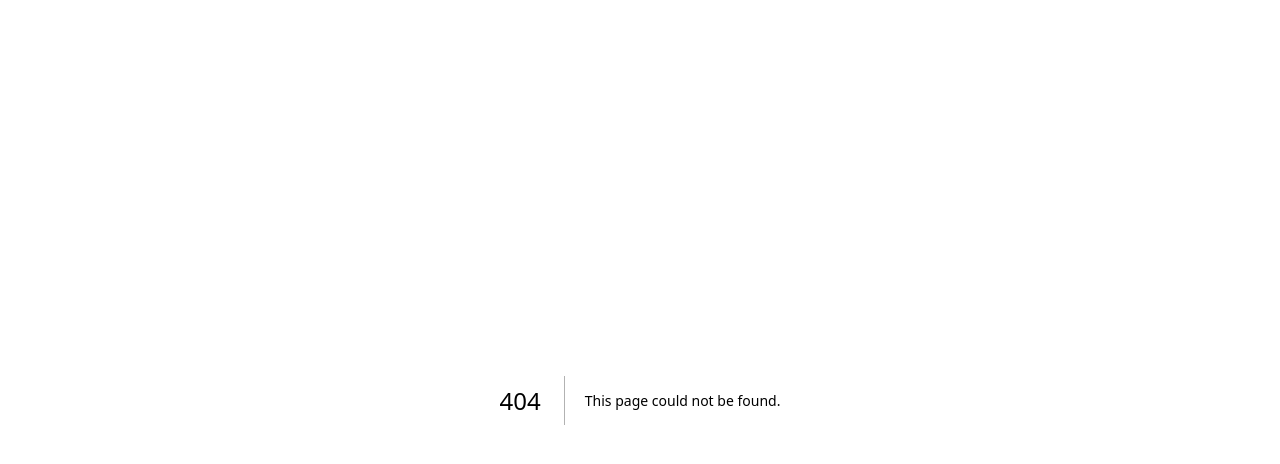
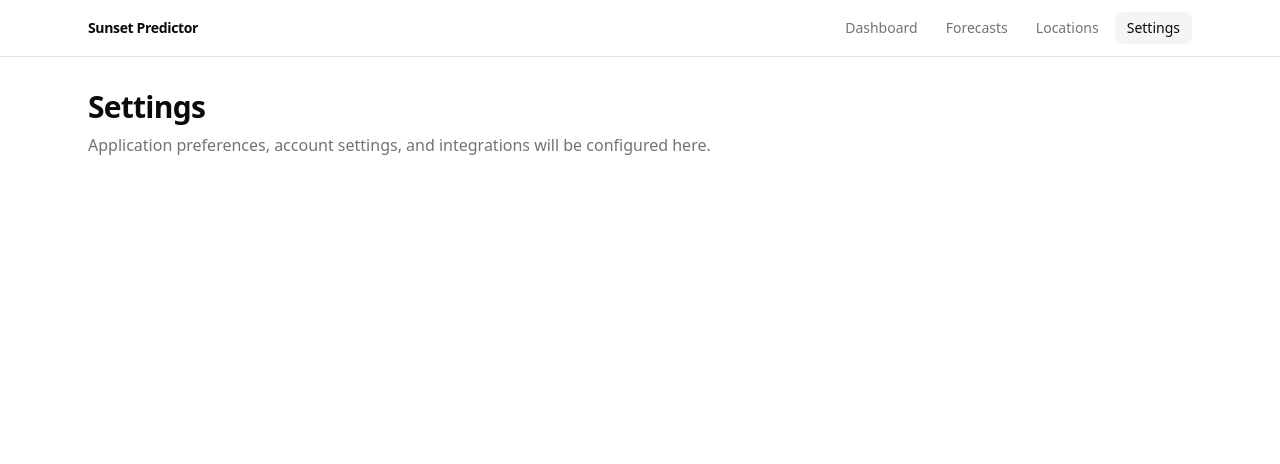
Before and after one commit to nickskupien/sunset-sunrise-predictor, a Next.js app in the folder apps/web/: page /settings in a window 1280 px wide. Before the commit this address had no page. Shown: the top 464 px of the page. Built offline with nearby package versions, Linux system fonts and the light colour scheme.

Commit message:
infra(webapp): add page routing

```diff
--- /dev/null
+++ b/apps/web/app/(app)/dashboard/page.tsx
@@ -0,0 +1,10 @@
+import { RoutePage } from "@/components/layout/route-page";
+
+export default function DashboardPage() {
+  return (
+    <RoutePage
+      title="Dashboard"
+      description="Overview metrics and daily sky quality insights will live here."
+    />
+  );
+}
--- /dev/null
+++ b/apps/web/app/(app)/forecasts/page.tsx
@@ -0,0 +1,10 @@
+import { RoutePage } from "@/components/layout/route-page";
+
+export default function ForecastsPage() {
+  return (
+    <RoutePage
+      title="Forecasts"
+      description="Hourly and daily sunset forecast details will be built on this page."
+    />
+  );
+}
--- /dev/null
+++ b/apps/web/app/(app)/layout.tsx
@@ -0,0 +1,10 @@
+import { AppNav } from "@/components/layout/app-nav";
+
+export default function AppLayout({ children }: { children: React.ReactNode }) {
+  return (
+    <>
+      <AppNav />
+      <main className="mx-auto w-full max-w-6xl px-6 py-8">{children}</main>
+    </>
+  );
+}
--- /dev/null
+++ b/apps/web/app/(app)/locations/page.tsx
@@ -0,0 +1,10 @@
+import { RoutePage } from "@/components/layout/route-page";
+
+export default function LocationsPage() {
+  return (
+    <RoutePage
+      title="Locations"
+      description="Manage tracked locations and defaults from this page."
+    />
+  );
+}
--- /dev/null
+++ b/apps/web/app/(app)/settings/page.tsx
@@ -0,0 +1,10 @@
+import { RoutePage } from "@/components/layout/route-page";
+
+export default function SettingsPage() {
+  return (
+    <RoutePage
+      title="Settings"
+      description="Application preferences, account settings, and integrations will be configured here."
+    />
+  );
+}
--- /dev/null
+++ b/apps/web/app/(public)/page.tsx
@@ -0,0 +1,41 @@
+import Link from "next/link";
+import { buttonVariants } from "@/components/ui/button";
+import { appNavItems, routes } from "@/config/routes";
+
+export default function HomePage() {
+  return (
+    <main className="mx-auto flex min-h-screen w-full max-w-4xl flex-col items-start justify-center gap-8 px-6 py-16">
+      <section className="space-y-3">
+        <h1 className="text-4xl font-semibold tracking-tight">Sunset Predictor</h1>
+        <p className="max-w-2xl text-muted-foreground">
+          Routing foundation is ready. We can now build each page in focused iterations without changing
+          core app structure.
+        </p>
+      </section>
+
+      <div className="flex flex-wrap items-center gap-3">
+        <Link href={routes.dashboard} className={buttonVariants()}>
+          Open Dashboard
+        </Link>
+      </div>
+
+      <section className="w-full space-y-3">
+        <h2 className="text-sm font-medium uppercase tracking-wide text-muted-foreground">
+          Planned Core Routes
+        </h2>
+        <ul className="grid gap-2">
+          {appNavItems.map((item) => (
+            <li key={item.href}>
+              <Link
+                href={item.href}
+                className="inline-flex rounded-md border px-3 py-2 text-sm transition-colors hover:bg-muted"
+              >
+                {item.title}
+              </Link>
+            </li>
+          ))}
+        </ul>
+      </section>
+    </main>
+  );
+}
--- a/apps/web/app/layout.tsx
+++ b/apps/web/app/layout.tsx
@@ -1,9 +1,18 @@
+import type { Metadata } from "next";
 import "./globals.css";
+
+export const metadata: Metadata = {
+  title: {
+    default: "Sunset Predictor",
+    template: "%s | Sunset Predictor",
+  },
+  description: "Forecast and track sunset quality in your locations.",
+};
 
 export default function RootLayout({ children }: { children: React.ReactNode }) {
   return (
     <html lang="en">
-      <body>{children}</body>
+      <body className="min-h-screen bg-background text-foreground">{children}</body>
     </html>
   );
 }
--- a/apps/web/app/page.tsx
+++ /dev/null
@@ -1,52 +0,0 @@
-import { DbHealthSchema, HealthSchema } from "@sunset/contracts";
-import { Button } from "@/components/ui/button";
-import { getEnv } from "@/config/env";
-
-async function fetchJson(url: string) {
-  const res = await fetch(url, { cache: "no-store" });
-  const data = await res.json();
-  return data;
-}
-
-export default async function Home() {
-  const env = getEnv();
-  const base = env.API_BASE_URL;
-
-  const healthRaw = await fetchJson(`${base}/health`);
-  const dbRaw = await fetchJson(`${base}/db/health`);
-
-  const health = HealthSchema.parse(healthRaw);
-  const db = DbHealthSchema.parse(dbRaw);
-
-  return (
-    <main className="mx-auto max-w-4xl p-6">
-      <h1 className="mb-2 text-3xl font-semibold">Sunset Predictor</h1>
-      <p className="mb-6 text-muted-foreground">
-        SSR smoke test page. If you see this, SSR is working.
-      </p>
-
-      <div className="mb-8 flex items-center gap-3">
-        <Button>Primary action</Button>
-        <Button variant="outline">Secondary action</Button>
-      </div>
-
-      <section className="mb-6">
-        <h2 className="mb-2 text-xl font-medium">API Health</h2>
-        <pre className="overflow-x-auto rounded-lg border bg-muted p-4 text-sm">
-          {JSON.stringify(health, null, 2)}
-        </pre>
-      </section>
-
-      <section className="mb-6">
-        <h2 className="mb-2 text-xl font-medium">DB Health (API → Postgres)</h2>
-        <pre className="overflow-x-auto rounded-lg border bg-muted p-4 text-sm">
-          {JSON.stringify(db, null, 2)}
-        </pre>
-      </section>
-
-      <p className="text-sm text-muted-foreground">
-        Next: wire up worker ingestion + scoring, then display real scores here.
-      </p>
-    </main>
-  );
-}
--- /dev/null
+++ b/apps/web/src/components/layout/app-nav.tsx
@@ -0,0 +1,38 @@
+"use client";
+
+import Link from "next/link";
+import { usePathname } from "next/navigation";
+import { appNavItems, routes } from "@/config/routes";
+import { cn } from "@/lib/utils";
+
+export function AppNav() {
+  const pathname = usePathname();
+
+  return (
+    <header className="border-b bg-background/95 backdrop-blur supports-[backdrop-filter]:bg-background/60">
+      <div className="mx-auto flex h-14 w-full max-w-6xl items-center justify-between px-6">
+        <Link href={routes.home} className="text-sm font-semibold tracking-tight">
+          Sunset Predictor
+        </Link>
+        <nav className="flex items-center gap-1">
+          {appNavItems.map((item) => {
+            const isActive = pathname === item.href;
+
+            return (
+              <Link
+                key={item.href}
+                href={item.href}
+                className={cn(
+                  "rounded-md px-3 py-1.5 text-sm text-muted-foreground transition-colors hover:bg-muted hover:text-foreground",
+                  isActive && "bg-muted text-foreground"
+                )}
+              >
+                {item.title}
+              </Link>
+            );
+          })}
+        </nav>
+      </div>
+    </header>
+  );
+}
--- /dev/null
+++ b/apps/web/src/components/layout/route-page.tsx
@@ -0,0 +1,13 @@
+type RoutePageProps = {
+  title: string;
+  description: string;
+};
+
+export function RoutePage({ title, description }: RoutePageProps) {
+  return (
+    <section className="space-y-2">
+      <h1 className="text-3xl font-semibold tracking-tight">{title}</h1>
+      <p className="text-muted-foreground">{description}</p>
+    </section>
+  );
+}
--- /dev/null
+++ b/apps/web/src/config/routes.ts
@@ -0,0 +1,14 @@
+export const routes = {
+  home: "/",
+  dashboard: "/dashboard",
+  forecasts: "/forecasts",
+  locations: "/locations",
+  settings: "/settings",
+} as const;
+
+export const appNavItems = [
+  { title: "Dashboard", href: routes.dashboard },
+  { title: "Forecasts", href: routes.forecasts },
+  { title: "Locations", href: routes.locations },
+  { title: "Settings", href: routes.settings },
+] as const;
```
Also changed, not shown: 1 other file (tests, documents, lock files or other folders).
